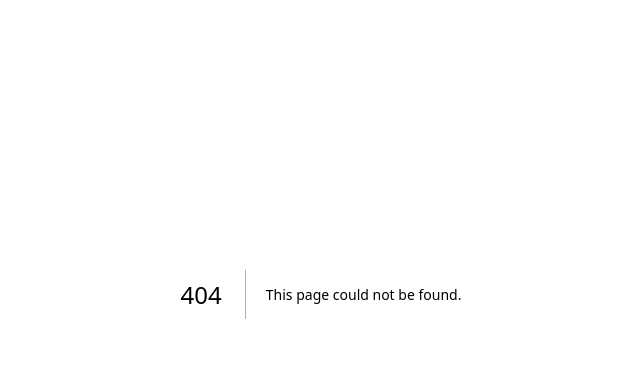
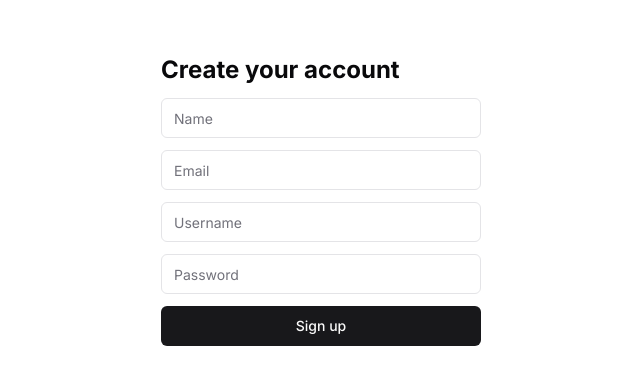
Before and after one commit to maxkors/tweeder, a Next.js app: page /signup in a window 1280 px wide. Before the commit this address had no page. Shown: the part 106-490 px from the top of the page, without its empty margins (319-959 px from the left). Built offline with nearby package versions, Linux system fonts and the light colour scheme.

Commit message:
add SignUp page

```diff
--- a/src/app/page.tsx
+++ b/src/app/page.tsx
@@ -3,10 +3,19 @@ import Link from "next/link";
 
 const Main = () => {
   return (
-    <main className="flex min-h-screen flex-col items-center justify-between p-24">
-      <Link href="/home">
-        <Button>Sign in</Button>
-      </Link>
+    <main className="flex min-h-screen flex-col items-center">
+      <section className="mb-6 mt-[25vh]">
+        <p className="text-2xl font-bold mb-2">Join today.</p>
+        <Link href="/signup">
+          <Button className="w-[17rem]">Create account</Button>
+        </Link>
+      </section>
+      <section>
+        <p className="font-bold mb-2">Already have an account?</p>
+        <Link href="/signin">
+          <Button className="w-[17rem]">Sign in</Button>
+        </Link>
+      </section>
     </main>
   );
 };
--- /dev/null
+++ b/src/app/signup/page.tsx
@@ -0,0 +1,23 @@
+import { Button } from "@/components/ui/button";
+import { Input } from "@/components/ui/input";
+
+const SignUp = () => {
+  return (
+    <div className="flex justify-center">
+      <div className="w-80 mt-[20vh]">
+        <p className="text-2xl font-bold mb-3">Create your account</p>
+        <form>
+          <Input type="text" placeholder="Name" className="mb-3" />
+          <Input type="email" placeholder="Email" className="mb-3" />
+          <Input type="text" placeholder="Username" className="mb-3" />
+          <Input type="password" placeholder="Password" className="mb-3" />
+          <Button type="submit" className="w-[100%]">
+            Sign up
+          </Button>
+        </form>
+      </div>
+    </div>
+  );
+};
+
+export default SignUp;
--- /dev/null
+++ b/src/components/ui/input.tsx
@@ -0,0 +1,25 @@
+import * as React from "react"
+
+import { cn } from "@/lib/utils"
+
+export interface InputProps
+  extends React.InputHTMLAttributes<HTMLInputElement> {}
+
+const Input = React.forwardRef<HTMLInputElement, InputProps>(
+  ({ className, type, ...props }, ref) => {
+    return (
+      <input
+        type={type}
+        className={cn(
+          "flex h-10 w-full rounded-md border border-input bg-background px-3 py-2 text-sm ring-offset-background file:border-0 file:bg-transparent file:text-sm file:font-medium placeholder:text-muted-foreground focus-visible:outline-none focus-visible:ring-2 focus-visible:ring-ring focus-visible:ring-offset-2 disabled:cursor-not-allowed disabled:opacity-50",
+          className
+        )}
+        ref={ref}
+        {...props}
+      />
+    )
+  }
+)
+Input.displayName = "Input"
+
+export { Input }
```
